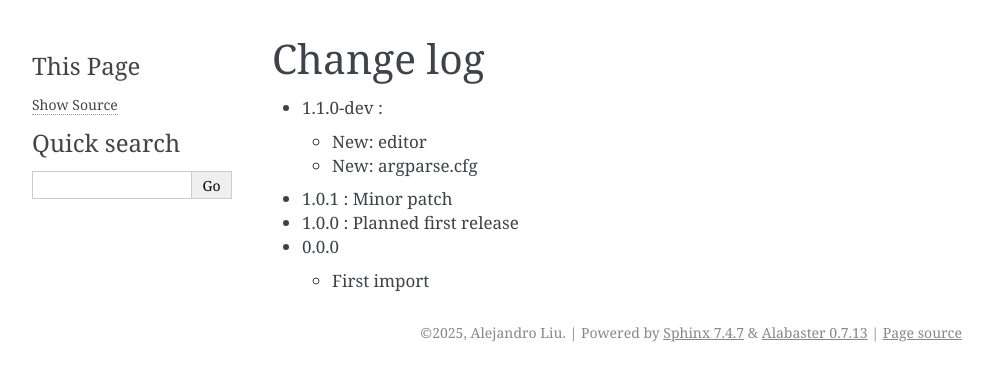
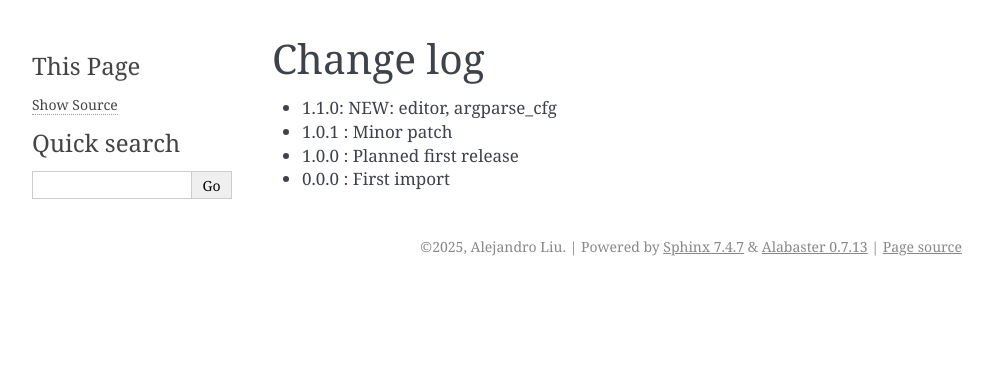
Before and after one commit to TortugaLabs/mypielib, a Sphinx documentation site: the page built from docs/CHANGES.md, in a window 1280 px wide. Shown: the top 381 px of the page, without its empty margins (148-1141 px from the left). Built offline with Sphinx 7.4.7, drawn with Linux system fonts in a browser that asks for light colours; pages that are not in the unit, such as notebooks, are missing from menus; the version number could not be read and is left out.

Commit message:
documentation

```diff
--- a/docs/CHANGES.md
+++ b/docs/CHANGES.md
@@ -1,9 +1,6 @@
 # Change log
 
-- 1.1.0-dev :
-  - New: editor
-  - New: argparse.cfg
+- 1.1.0: NEW: editor, argparse_cfg
 - 1.0.1 : Minor patch
 - 1.0.0 : Planned first release
-- 0.0.0
-  - First import
+- 0.0.0 : First import
```
